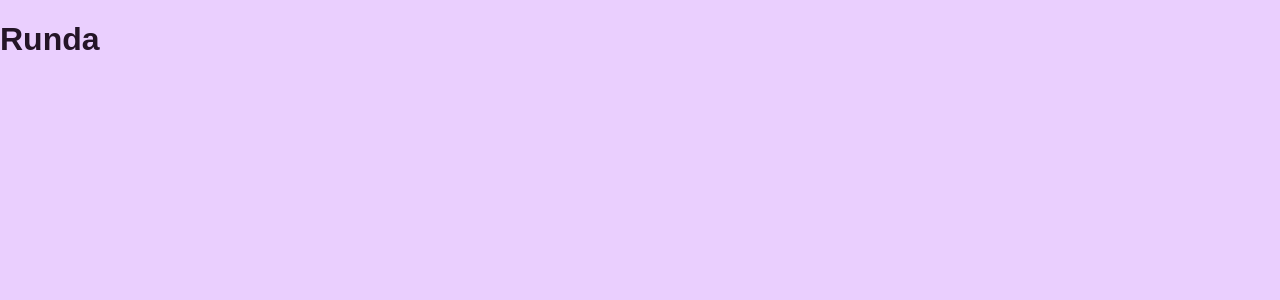
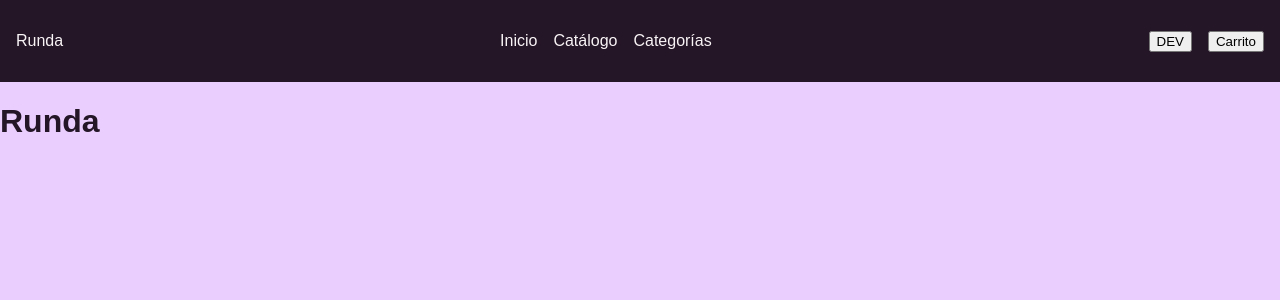
Before and after one commit to jerogdev-jz/runda, a React (Vite) app: page / in a window 1280 px wide. Shown: the top 300 px of the page. Built offline with nearby package versions, Linux system fonts and the light colour scheme.

Commit message:
feat: estructura encabezado principal
- componente header
- estructura de navegacion semantica
- botones de accion
- estilos iniciales de encabezado

```diff
--- a/src/App.jsx
+++ b/src/App.jsx
@@ -1,7 +1,10 @@
+import Header from './components/layout/Header/Header';
+
 function App() {
 
   return (
     <>
+      <Header />
       <h1>Runda</h1>
     </>
   )
--- /dev/null
+++ b/src/components/layout/Header/Header.jsx
@@ -0,0 +1,36 @@
+import './Header.scss';
+
+function Header() {
+  return (
+    <header className="header_principal">
+        <div className="contenedor contenedor_header">
+            <div className="contenedor_header_logo">
+                <p>Runda</p>
+            </div>
+            <div className="contenedor_header_nav">
+                <nav>
+                    <ul>
+                        <li><a href="#">Inicio</a></li>
+                        <li><a href="#">Catálogo</a></li>
+                        <li><a href="#">Categorías</a></li>
+                    </ul>
+                </nav>
+            </div>
+            <div className="contenedor_header_acciones">
+                <div className="contenedor_header_acciones_btnDev">
+                    <button type="button">
+                        DEV
+                    </button>
+                </div>
+                <div className="contenedor_header_acciones_btnCarrito">
+                    <button type="button">
+                        Carrito
+                    </button>
+                </div>
+            </div>
+        </div>
+    </header>
+  );
+}
+
+export default Header;
--- /dev/null
+++ b/src/components/layout/Header/Header.scss
@@ -0,0 +1,24 @@
+@use '../../../styles/variables' as v;
+
+.header_principal {
+    background-color: v.$c-noActivo;
+    color: v.$c-textoClaro;
+}
+
+.contenedor_header {
+        display: flex;
+        justify-content: space-between;
+        align-items: center;
+        padding-block: 1rem;
+        &_nav ul {
+            display: flex;
+            gap: 1rem;
+            list-style: none;
+            margin: 0;
+            padding: 0;
+        }
+        &_acciones {
+            display: flex;
+            gap: 1rem;
+        }
+    }
--- a/src/styles/_layout.scss
+++ b/src/styles/_layout.scss
@@ -1,9 +1,8 @@
 @use 'variables' as v;
 
 .contenedor {
+    width: 100%;
+    max-width: 1400px;
     margin-inline: auto;
-    max-width: 1400px;
-    width: 100%;
-    margin: 0 auto;
     padding: 0 1rem;
 }
```
